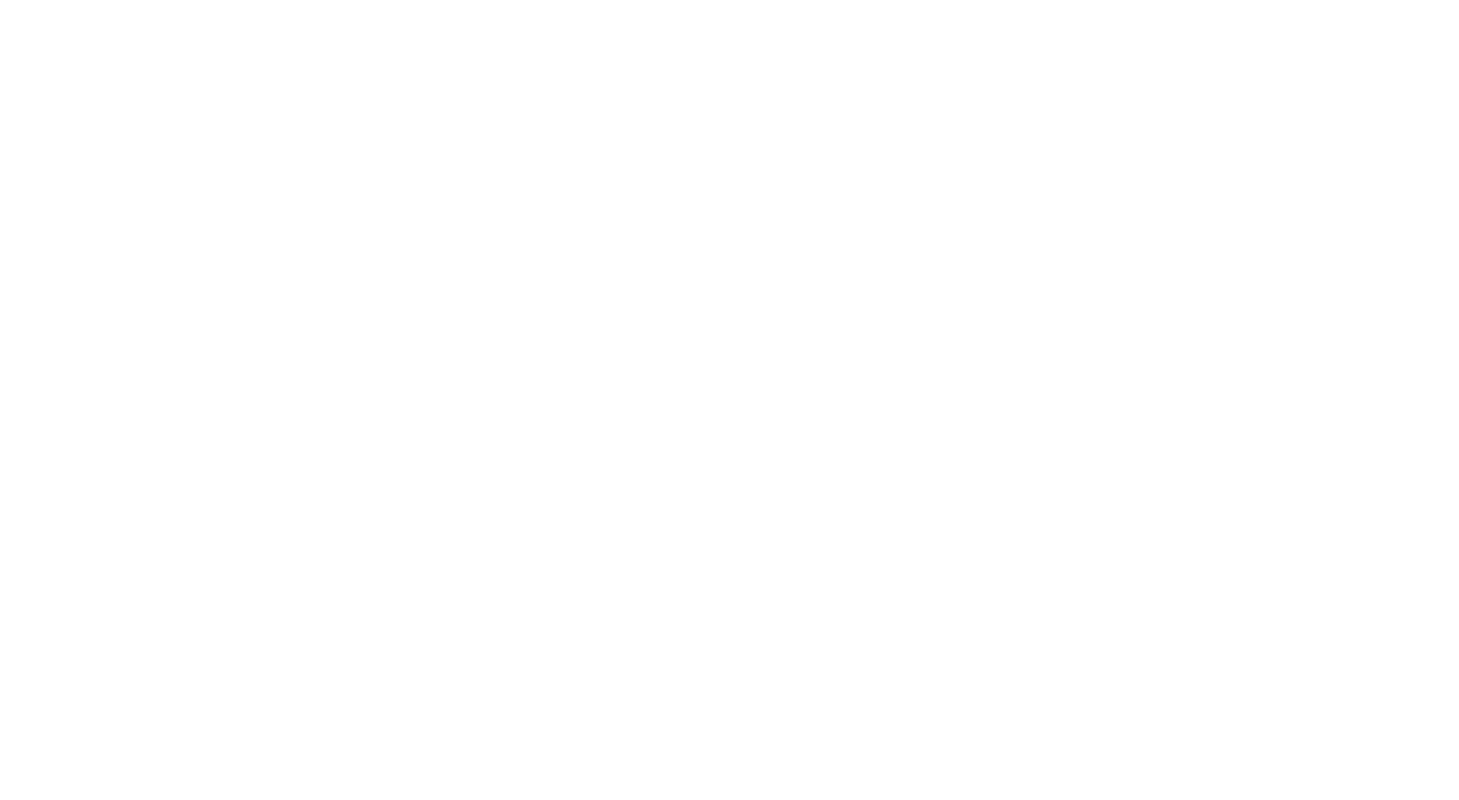
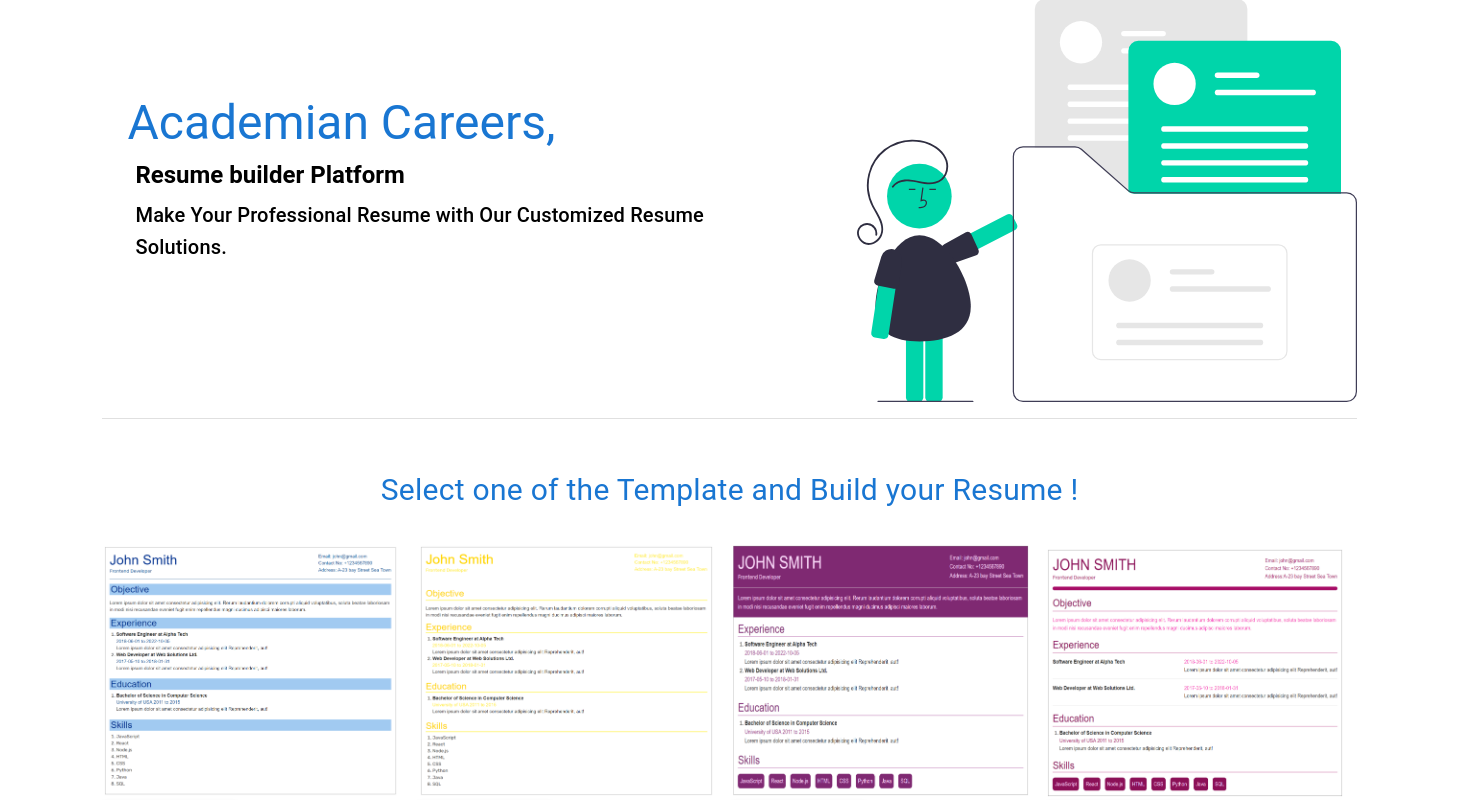
Before and after one commit to Aniket-1295/ResumeApp, a React (Create React App) app: page / in a window 1280 px wide. Shown: the part 95-895 px from the top of the page, 1459 px wide, since content can reach past the window. Before the commit the page ends 800 px from the top, so only its background shows below. Built offline with nearby package versions, Linux system fonts and the light colour scheme.

Commit message:
Added Home Page

```diff
--- a/src/scenes/Home.jsx
+++ b/src/scenes/Home.jsx
@@ -1,8 +1,264 @@
 import React from 'react'
+import {
+    Box,
+    Typography,
+    useTheme,
+    Button,
+    useMediaQuery,
+    Divider,
+  } from "@mui/material";
+
+  import hero from "../assets/hero.svg";
+
+  import { template1, template2, template3, template4 } from "../assets";
+
+  import { useDispatch, useSelector } from "react-redux";
+
+  import {
+    setTemplate1,
+    setTemplate2,
+    setTemplate3,
+    setTemplate4,
+  } from "../store";
+
+  import { useNavigate } from "react-router-dom";
+
+
 
 const Home = () => {
+
+    const theme = useTheme();
+  const primaryMain = theme.palette.primary.main;
+  const isMobileScreen = useMediaQuery("(max-width:600px)");
+  const dispatch = useDispatch();
+  const navigate = useNavigate();
+
+  const istemplate1Selected = useSelector((state) => state.template1);
+  const istemplate2Selected = useSelector((state) => state.template2);
+  const istemplate3Selected = useSelector((state) => state.template3);
+  const istemplate4Selected = useSelector((state) => state.template4);
+
+  //handling the onclick event for ever template
+
+  const handleTemplate1 = () => {
+    //here we have to make sure that no template is selected other than template 1
+
+    if (istemplate2Selected) {
+      dispatch(setTemplate2());
+    }
+    if (istemplate3Selected) {
+      dispatch(setTemplate3());
+    }
+    if (istemplate4Selected) {
+      dispatch(setTemplate4());
+    }
+
+    dispatch(setTemplate1());
+    navigate("/myResume");
+  };
+
+  const handleTemplate2 = () => {
+    //here we have to make sure that no template is selected other than template 2
+
+    if (istemplate1Selected) {
+      dispatch(setTemplate1());
+    }
+    if (istemplate3Selected) {
+      dispatch(setTemplate3());
+    }
+    if (istemplate4Selected) {
+      dispatch(setTemplate4());
+    }
+
+    dispatch(setTemplate2());
+    navigate("/myResume");
+  };
+
+  const handleTemplate3 = () => {
+    //here we have to make sure that no template is selected other than template 3
+
+    if (istemplate1Selected) {
+      dispatch(setTemplate1());
+    }
+    if (istemplate2Selected) {
+      dispatch(setTemplate2());
+    }
+
+    if (istemplate4Selected) {
+      dispatch(setTemplate4());
+    }
+
+    dispatch(setTemplate3());
+    navigate("/myResume");
+  };
+
+  const handleTemplate4 = () => {
+    //here we have to make sure that no template is selected other than template 4
+
+    if (istemplate1Selected) {
+      dispatch(setTemplate1());
+    }
+    if (istemplate2Selected) {
+      dispatch(setTemplate2());
+    }
+    if (istemplate3Selected) {
+      dispatch(setTemplate3());
+    }
+
+    dispatch(setTemplate4());
+    navigate("/myResume");
+  };
+
+
+
+
+
+
+
+
   return (
-    <div>Home</div>
+    // <div>Home</div>
+
+    <Box
+    sx={{
+      width: "100%",
+      maxWidth: "98%",
+      margin: "0 auto",
+      marginTop: "10px",
+      borderRadius: "8px",
+    }}
+    backgroundColor={theme.palette.background.alt}
+    p={isMobileScreen ? "2rem 4%" : "4rem 8%"}
+  >
+     {/* HERO SECTION */}
+
+     <Box
+        display="flex"
+        flexDirection={isMobileScreen ? "column-reverse" : "row"}
+        justifyContent="space-between"
+        gap={isMobileScreen ? "0.5rem" : "2rem"}
+        borderRadius="8px"
+        mb="1rem"
+      >
+        <Box width="100%" p={isMobileScreen ? "1rem 1%" : "6rem 2%"}>
+          <Typography
+            color={primaryMain}
+            mb="0.5rem"
+            variant={isMobileScreen ? "h4" : "h3"}
+          >
+            Academian Careers,
+          </Typography>
+          <Box p="0 0.5rem">
+            <Typography
+              variant={isMobileScreen ? "h6" : "h5"}
+              fontWeight="bold"
+              mb="0.5rem"
+            >
+               Resume builder Platform
+            </Typography>
+
+            <Typography variant={isMobileScreen ? "p" : "h6"}>
+              Make Your Professional Resume with Our Customized Resume
+              Solutions.
+            </Typography>
+          </Box>
+        </Box>
+
+        <Box
+          width="100%"
+          maxWidth="500px"
+          display="flex"
+          justifyContent="center"
+          alignItems="center"
+        >
+          <img src={hero} width="100%" height="auto" alt="img" />
+        </Box>
+      </Box>
+
+      <Divider />
+
+         {/* TEMPLATE SECTION */}
+
+         <Box mt={isMobileScreen ? "1rem" : "3rem"}>
+        <Typography
+          fontSize={isMobileScreen ? "18px" : "30px"}
+          color={primaryMain}
+          mb="2rem"
+          textAlign="center"
+        >
+          Select one of the Template and Build your Resume !
+        </Typography>
+        <Box
+          display="grid"
+          gridTemplateColumns="repeat(auto-fit, minmax(280px, 1fr))"
+          gap="1rem"
+          width="100%"
+          maxWidth={{
+            xs: "100%",
+            sm: "fit-content",
+            md: "fit-content",
+            lg: "fit-content",
+          }}
+        >
+          <Box className="template">
+            <img width="100%" src={template1} alt="img" />
+            {/* <Template1 /> */}
+            <Box className="overlayStyles">
+              <Button
+                variant="contained"
+                color="primary"
+                onClick={handleTemplate1}
+              >
+                Use Template
+              </Button>
+            </Box>
+          </Box>
+          <Box className="template">
+            <img width="100%" src={template2} alt="img" />
+            {/* <Template2 /> */}
+            <Box className="overlayStyles">
+              <Button
+                variant="contained"
+                color="primary"
+                onClick={handleTemplate2}
+              >
+                Use Template
+              </Button>
+            </Box>
+          </Box>
+          <Box className="template">
+            <img width="100%" src={template3} alt="img" />
+            {/* <Template3 /> */}
+            <Box className="overlayStyles">
+              <Button
+                variant="contained"
+                color="primary"
+                onClick={handleTemplate3}
+              >
+                Use Template
+              </Button>
+            </Box>
+          </Box>
+          <Box className="template">
+            <img width="100%" src={template4} alt="img" />
+            {/* <Template4 /> */}
+            <Box className="overlayStyles">
+              <Button
+                variant="contained"
+                color="primary"
+                onClick={handleTemplate4}
+              >
+                Use Template
+              </Button>
+            </Box>
+          </Box>
+        </Box>
+      </Box>
+
+  </Box>
+
+
+
   )
 }
 
```
